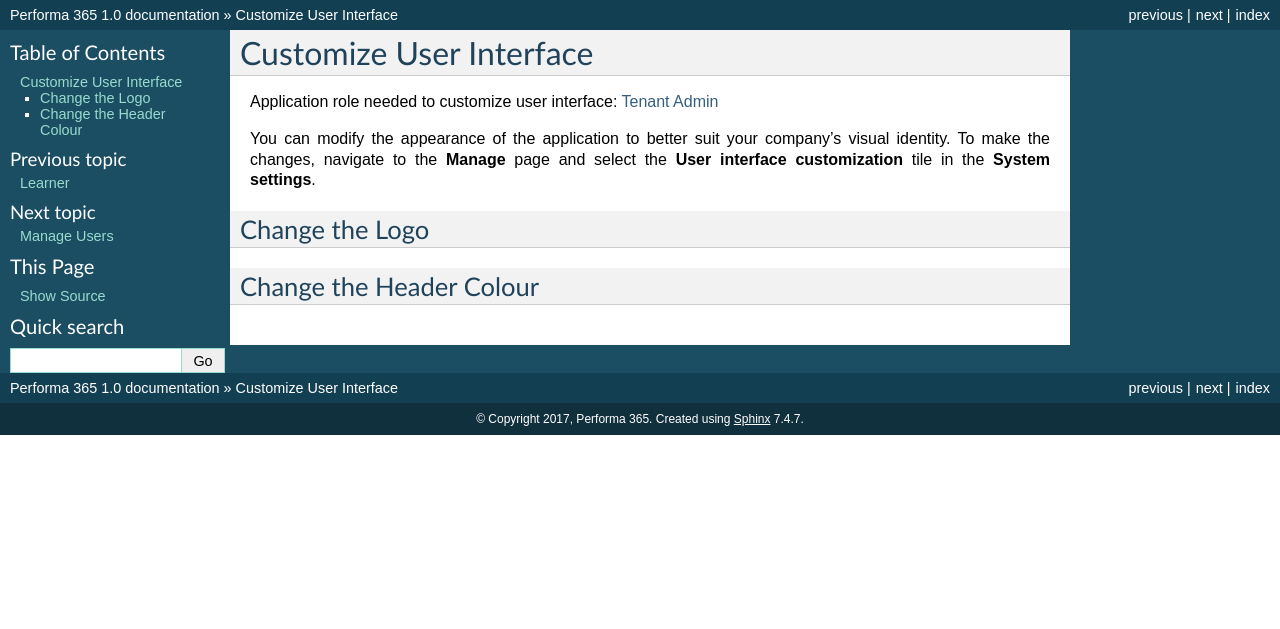
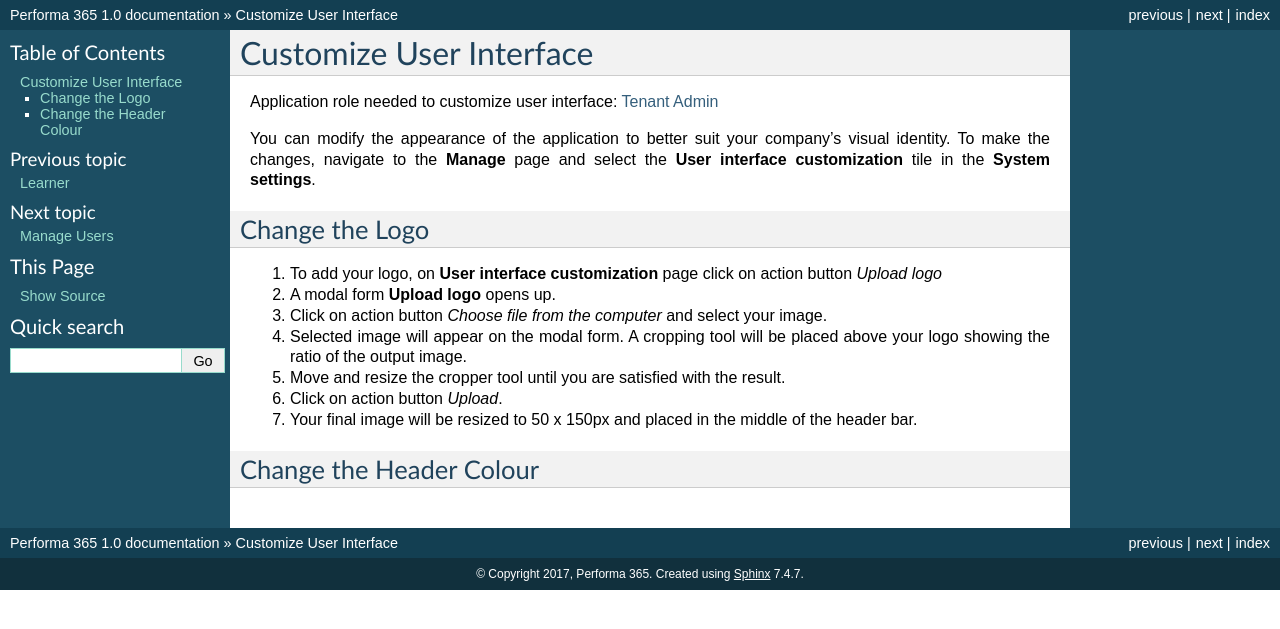
Before and after one commit to pslisko/performa365docs, a Sphinx documentation site: the page built from docs/howto/customize_user_interface.rst, in a window 1280 px wide. Shown: the top 629 px of the page. Built offline with Sphinx 7.4.7, drawn with Linux system fonts in a browser that asks for light colours; pages that are not in the unit, such as notebooks, are missing from menus.

Commit message:
Update customize_user_interface.rst

```diff
--- a/docs/howto/customize_user_interface.rst
+++ b/docs/howto/customize_user_interface.rst
@@ -10,6 +10,13 @@
 Change the Logo
 ^^^^^^^^^^^^^^^^^^^^^^^^^^^^
 
+#. To add your logo, on **User interface customization** page click on action button *Upload logo*
+#. A modal form **Upload logo** opens up.
+#. Click on action button *Choose file from the computer* and select your image.
+#. Selected image will appear on the modal form. A cropping tool will be placed above your logo showing the ratio of the output image.
+#. Move and resize the cropper tool until you are satisfied with the result.
+#. Click on action button *Upload*.
+#. Your final image will be resized to 50 x 150px and placed in the middle of the header bar.
 
 
 
```
